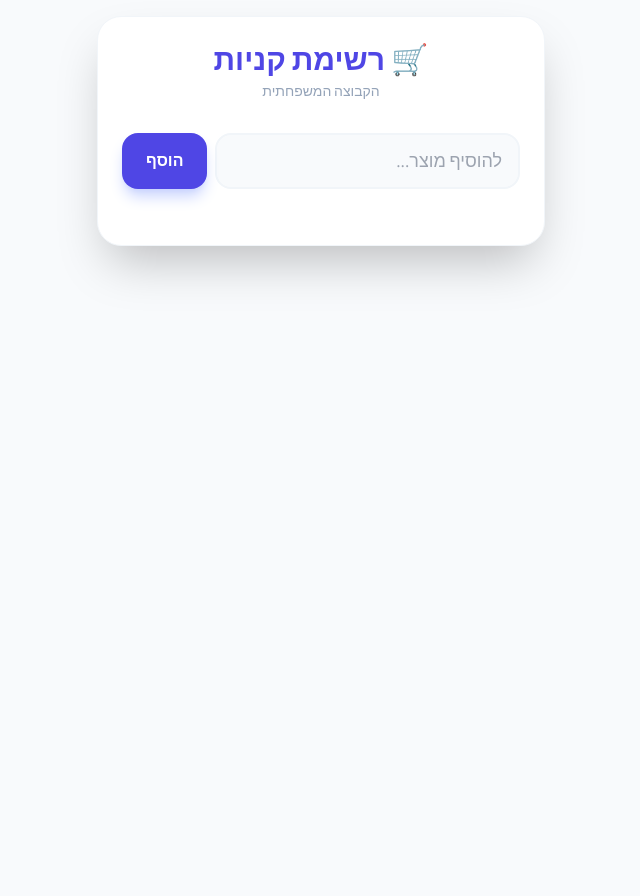
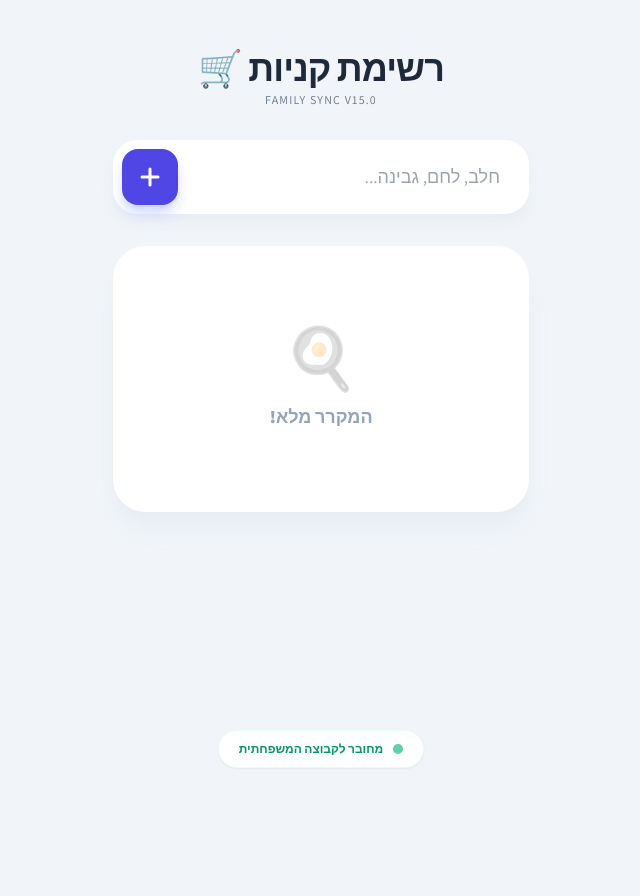
Before and after one commit to pavlo100-bit/-family-shopping-list-., a Python web app: template templates/index.html in a window 1280 px wide. Shown: the whole page, without its empty margins (319-959 px from the left). Before the commit the page ends 280 px from the top, so only its background shows below. Run offline with Jinja, Linux system fonts and the light colour scheme; the template is opened without the code that fills it, so the values that code supplies are empty; some libraries are stand-ins or nearby versions.

Commit message:
Update index.html

```diff
--- a/templates/index.html
+++ b/templates/index.html
@@ -2,65 +2,88 @@
 <html lang="he" dir="rtl">
 <head>
     <meta charset="UTF-8">
-    <meta name="viewport" content="width=device-width, initial-scale=1.0">
+    <meta name="viewport" content="width=device-width, initial-scale=1.0, maximum-scale=1.0, user-scalable=no">
     <title>רשימת קניות משפחתית</title>
     <script src="https://cdn.tailwindcss.com"></script>
-    <link href="https://fonts.googleapis.com/css2?family=Assistant:wght@300;400;700&display=swap" rel="stylesheet">
+    <link href="https://fonts.googleapis.com/css2?family=Assistant:wght@300;400;600;800&display=swap" rel="stylesheet">
     <style>
-        body { font-family: 'Assistant', sans-serif; background-color: #f8fafc; }
-        .item-checked { text-decoration: line-through; color: #94a3b8; }
+        body { font-family: 'Assistant', sans-serif; background-color: #f1f5f9; }
+        .item-checked { text-decoration: line-through; opacity: 0.5; transform: scale(0.98); }
         .category-header {
-            background: #f1f5f9;
-            padding: 6px 12px;
-            font-weight: bold;
-            border-radius: 8px;
-            margin-top: 16px;
-            font-size: 0.9rem;
-            color: #475569;
-            border-right: 4px solid #6366f1;
+            position: sticky; top: 0; z-index: 10;
+            background: #f1f5f9; padding: 14px 10px 6px 10px;
+            font-weight: 800; font-size: 0.85rem; color: #4f46e5;
+            text-transform: uppercase; letter-spacing: 0.05em;
         }
+        .checkbox-custom { transition: all 0.2s cubic-bezier(0.4, 0, 0.2, 1); }
+        .tap-target { -webkit-tap-highlight-color: transparent; }
     </style>
 </head>
-<body class="p-4 bg-slate-50">
-    <div class="max-w-md mx-auto bg-white rounded-3xl shadow-2xl overflow-hidden p-6 border border-slate-100">
-        <div class="text-center mb-8">
-            <h1 class="text-3xl font-black text-indigo-600 mb-1">🛒 רשימת קניות</h1>
-            <p class="text-slate-400 text-sm">הקבוצה המשפחתית</p>
+<body class="pb-24">
+    <div class="max-w-md mx-auto min-h-screen flex flex-col">
+
+        <header class="p-8 pt-12 text-center">
+            <h1 class="text-4xl font-extrabold text-slate-800 tracking-tight">רשימת קניות <span class="text-indigo-600">🛒</span></h1>
+            <p class="text-slate-500 font-medium mt-1 uppercase tracking-widest text-xs">Family Sync v15.0</p>
+        </header>
+
+        <div class="px-4 mb-8">
+            <form action="/add" method="POST" class="flex gap-2 bg-white p-2 rounded-3xl shadow-lg shadow-slate-200/50 border border-white">
+                <input type="text" name="item_name" placeholder="חלב, לחם, גבינה..."
+                       class="flex-1 px-5 py-3 bg-transparent focus:outline-none text-lg font-medium text-slate-700">
+                <button type="submit" class="bg-indigo-600 text-white p-4 rounded-2xl font-bold shadow-lg shadow-indigo-200 active:scale-90 transition-transform tap-target">
+                    <svg class="w-6 h-6" fill="none" stroke="currentColor" viewBox="0 0 24 24"><path stroke-linecap="round" stroke-linejoin="round" stroke-width="3" d="M12 4v16m8-8H4"/></svg>
+                </button>
+            </form>
         </div>
 
-        <form action="/add" method="POST" class="mb-8 flex gap-2">
-            <input type="text" name="item_name" placeholder="להוסיף מוצר..." class="flex-1 border-2 border-slate-100 rounded-2xl px-4 py-3 focus:outline-none focus:border-indigo-400 transition-all bg-slate-50 text-lg">
-            <button type="submit" class="bg-indigo-600 text-white px-6 py-3 rounded-2xl font-bold hover:bg-indigo-700 transition-all shadow-lg shadow-indigo-200 active:scale-95">הוסף</button>
-        </form>
-
-        <div class="space-y-1">
-            {% set last_cat = "" %}
+        <div class="px-4 flex-1">
+            <div class="bg-white rounded-[2rem] shadow-xl shadow-slate-200/60 overflow-hidden mb-8 border border-white">
+                {% if not items %}
+                    <div class="p-20 text-center">
+                        <div class="text-6xl mb-4 opacity-20">🍳</div>
+                        <p class="text-slate-400 font-bold text-lg">המקרר מלא!</p>
+                    </div>
+                {% else %}
+                    <div class="p-2 pb-6">
+                        {% set ns = namespace(last_cat="") %}
                         {% for item in items %}
-                {% if item[2] != last_cat %}
+                            {% if item[2] != ns.last_cat %}
                                 <div class="category-header">{{ item[2] }}</div>
-                    {% set last_cat = item[2] %}
+                                {% set ns.last_cat = item[2] %}
                             {% endif %}
 
-                <div class="flex items-center justify-between p-3 bg-white hover:bg-slate-50 rounded-xl transition-colors border-b border-slate-50 last:border-0">
-                    <a href="/toggle/{{ item[0] }}" class="flex-1 flex items-center gap-4 py-1">
-                        <div class="w-8 h-8 border-2 rounded-full flex items-center justify-center transition-all {{ 'bg-emerald-500 border-emerald-500 shadow-inner' if item[3] == 1 else 'border-slate-300 bg-white' }}">
+                            <div class="group">
+                                <a href="/toggle/{{ item[0] }}" class="tap-target flex items-center gap-4 p-4 rounded-2xl hover:bg-slate-50 transition-colors {{ 'item-checked' if item[3] == 1 }}">
+                                    <div class="checkbox-custom w-9 h-9 rounded-full border-2 flex items-center justify-center {{ 'bg-indigo-600 border-indigo-600 shadow-md shadow-indigo-100' if item[3] == 1 else 'border-slate-200 bg-white' }}">
                                         {% if item[3] == 1 %}
-                                <svg class="w-5 h-5 text-white" fill="none" stroke="currentColor" viewBox="0 0 24 24"><path stroke-linecap="round" stroke-linejoin="round" stroke-width="3" d="M5 13l4 4L19 7"></path></svg>
+                                            <svg class="w-5 h-5 text-white" fill="none" stroke="currentColor" viewBox="0 0 24 24"><path stroke-linecap="round" stroke-linejoin="round" stroke-width="3" d="M5 13l4 4L19 7"/></svg>
                                         {% endif %}
                                     </div>
-                        <span class="text-xl font-medium text-slate-700 {{ 'item-checked' if item[3] == 1 }}">{{ item[1] }}</span>
+                                    <span class="text-xl font-bold text-slate-700 leading-tight">{{ item[1] }}</span>
                                 </a>
                             </div>
                         {% endfor %}
                     </div>
+                {% endif %}
+            </div>
 
             {% if items %}
-        <div class="mt-10 pt-6 border-t border-slate-50">
-            <a href="/clear" class="block w-full text-center py-4 bg-rose-50 text-rose-600 rounded-2xl font-bold hover:bg-rose-100 transition-all border border-rose-100 shadow-sm active:scale-95">
-                🗑️ נקה מוצרים שנקנו
+            <div class="px-2 mb-12">
+                <a href="/clear" class="flex items-center justify-center gap-3 w-full py-5 bg-white text-rose-500 rounded-[1.5rem] font-black border border-rose-100 shadow-sm active:bg-rose-50 transition-all tap-target">
+                    <svg class="w-5 h-5" fill="none" stroke="currentColor" viewBox="0 0 24 24"><path stroke-linecap="round" stroke-linejoin="round" stroke-width="2" d="M19 7l-.867 12.142A2 2 0 0116.138 21H7.862a2 2 0 01-1.995-1.858L5 7m5 4v6m4-4v6m1-10V4a1 1 0 00-1-1h-4a1 1 0 00-1 1v3M4 7h16"/></svg>
+                    נקה מוצרים שנקנו
                 </a>
             </div>
             {% endif %}
         </div>
+
+        <footer class="text-center p-8 space-y-3">
+            <div class="inline-flex items-center px-5 py-2.5 bg-white text-emerald-600 rounded-full text-xs font-black shadow-sm border border-emerald-50">
+                <span class="w-2.5 h-2.5 bg-emerald-500 rounded-full ml-2.5 animate-pulse"></span>
+                מחובר לקבוצה המשפחתית
+            </div>
+        </footer>
+    </div>
 </body>
 </html>
```
Lines whose indentation alone changed are shown as unchanged.
